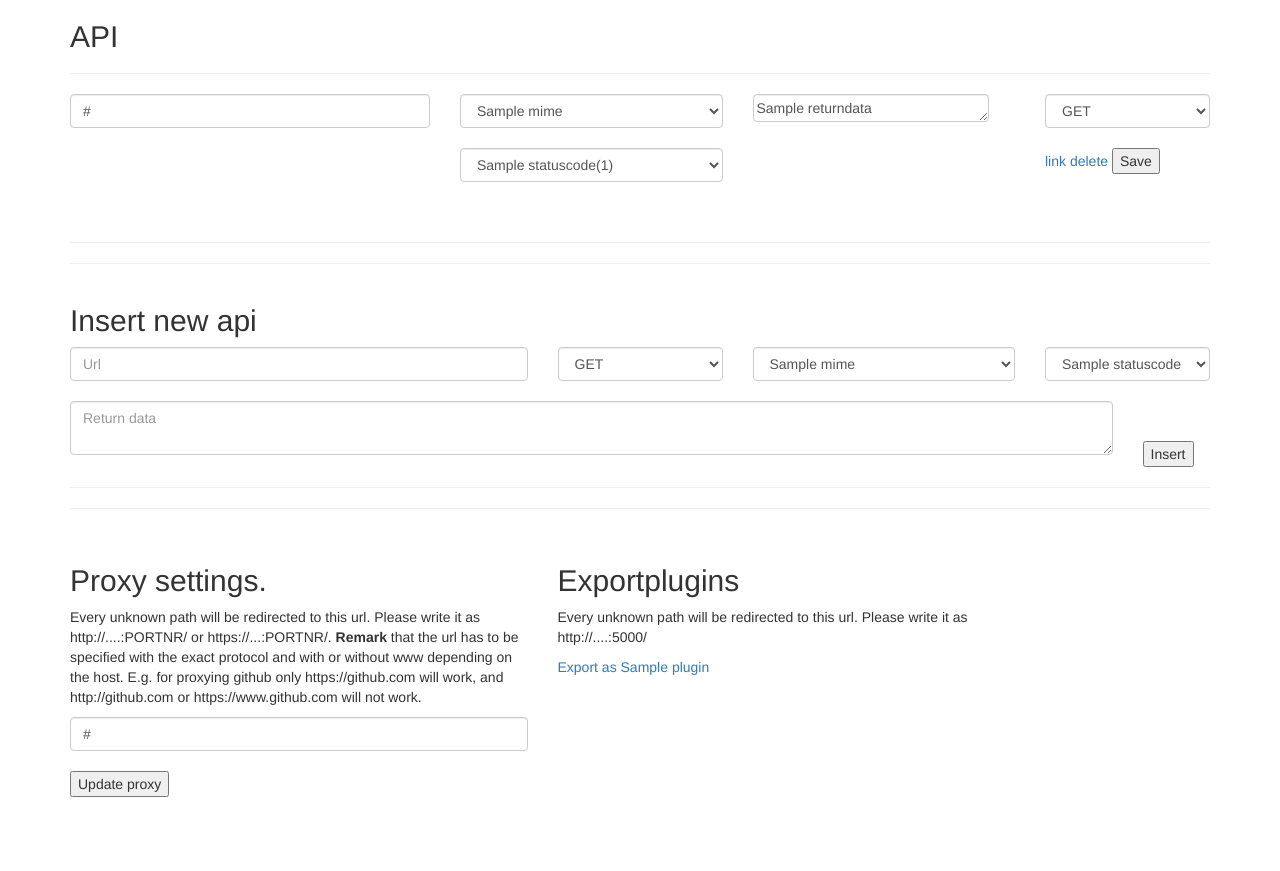
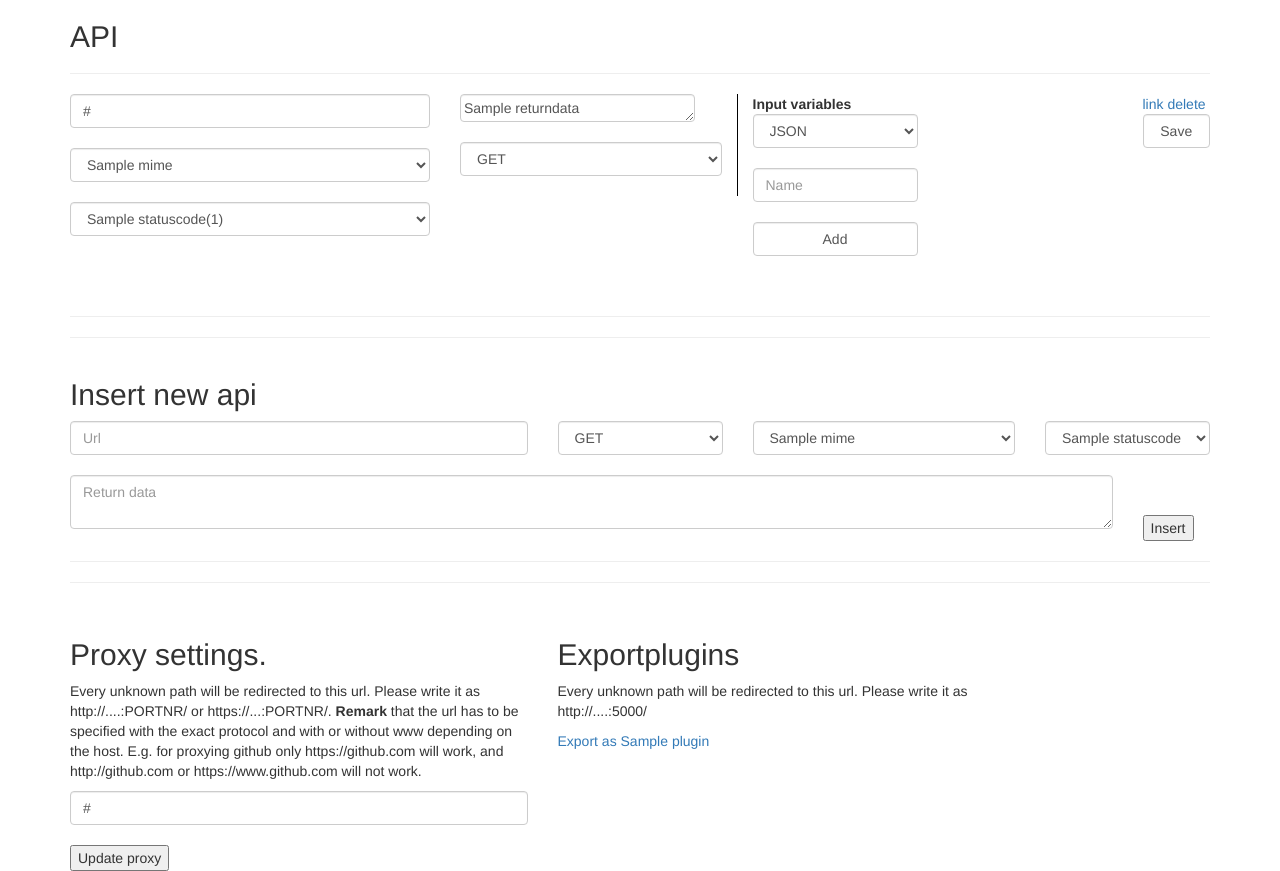
Before and after one commit to Smarties89/Jockle, a Python web app: template templates/index.html in a window 1280 px wide. Before the commit the page ends 797 px from the top, so only its background shows below. Run offline with Jinja, Linux system fonts and the light colour scheme; the template is opened without the code that fills it: most values are stand-ins (such as "Sample title", 1, 10 or a date in 2020); some libraries are stand-ins or nearby versions.

Commit message:
Lot better proxying. Should be near invisible now, still need some small things through. Also a little bit better interface

```diff
--- a/templates/index.html
+++ b/templates/index.html
@@ -48,11 +48,9 @@ $(document).ready(function() {
 			<div class="row">
 				<div class="form-group">
 					<input type="hidden" name="id" value="{{ api['id'] }}" />
-					<div class="col-xs-4">
+					<div class="col-xs-4" >
 						<input class="form-control" type="text" name="url" value="{{ api['url'] }}"/>
-					</div>
-
-					<div class="col-xs-3">
+						<br/>
 						<select class="form-control" name="type" value="{{ api['type'] }}">
 							{% for mime in mimes %}
 								{% if mime == api['type'] %}
@@ -74,11 +72,10 @@ $(document).ready(function() {
 					</div>
 
 
-					<div class="col-xs-3">
+					<div class="col-xs-3" style="border-right:1px black solid">
 						<textarea placeholder="Return data" class="form-control expand" rows="1" name="returndata" cols="20">{{ api['returndata'] }}</textarea>
-					</div>
 
-					<div class="col-xs-2">
+						<br/>
 						<select class="form-control" name="method">
 							{% for method in ["GET", "POST", "PUT", "DELETE"] %}
 								{% if method == api['method'] %}
@@ -89,9 +86,30 @@ $(document).ready(function() {
 							{% endfor %}
 
 						</select> <br/>
+
+					</div>
+					<div class="col-xs-2">
+						<b>Input variables</b>
+						<select class="form-control" name="inputvariabletype">
+							<option value="JSON">JSON</option>
+							<option value="FORM">Form elements</option>
+							<option value="OTHER">Other</option>
+						</select><br/>
+					<input class="form-submit form-control" placeholder="Name" type="text"/><br/>
+					<input class="form-submit form-control" type="submit"  value="Add"/>
+					</div>
+					<div class="col-xs-2">
+						{% for ivar in inputvariables %}
+
+
+						{% endfor %}
+					</div>
+
+					<div class="col-xs-1">
+
 						<a href="{{ api['url'] }}"> link</a>
 						<a href="jockledelete?url={{ api['url']|e }}"> delete</a>
-						<input class="form-submit" type="submit"  value="Save"/>
+						<input class="form-submit form-control" type="submit"  value="Save"/>
 					</div>
 				</div>
 			</div>
```
